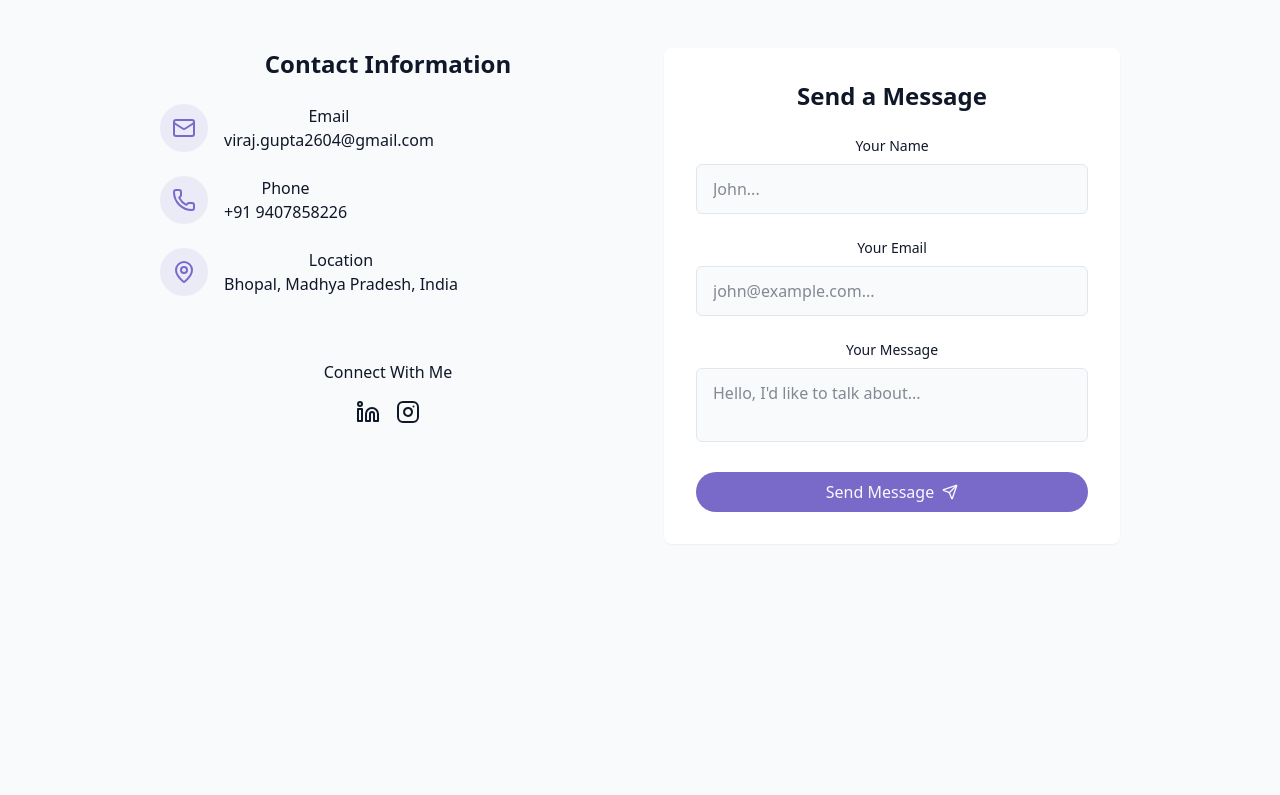
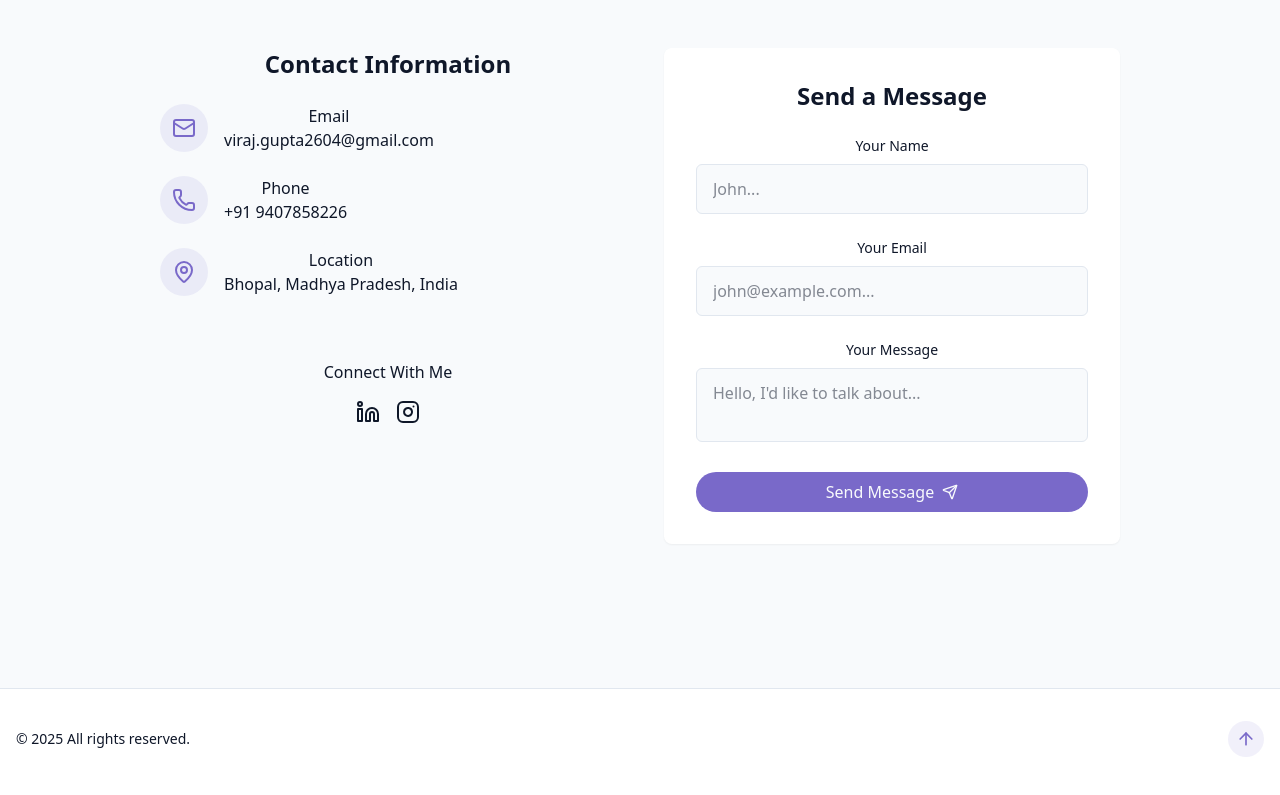
Before and after one commit to sparrow7559/Personal-PortFolio, a React (Vite) app: page / in a window 1280 px wide. Shown: the part 3244-4039 px from the top of the page. Before the commit the page ends 3884 px from the top, so only its background shows below. Built offline with nearby package versions, Linux system fonts and the light colour scheme.

Commit message:
Add Footer component and integrate it into Home page

```diff
--- a/package.json
+++ b/package.json
@@ -10,6 +10,7 @@
     "preview": "vite preview"
   },
   "dependencies": {
+    "@emailjs/browser": "^4.4.1",
     "@radix-ui/react-toast": "^1.2.14",
     "@tailwindcss/vite": "^4.1.11",
     "class-variance-authority": "^0.7.1",
--- a/src/App.jsx
+++ b/src/App.jsx
@@ -1,4 +1,3 @@
-import React from "react";
 import { BrowserRouter, Route, Routes } from "react-router-dom";
 import Home from "./pages/Home";
 import NotFound from "./pages/NotFound";
--- /dev/null
+++ b/src/components/Footer.jsx
@@ -0,0 +1,20 @@
+import { ArrowUp } from "lucide-react";
+import React from "react";
+
+const Footer = () => {
+  return (
+    <footer className="py-12 px-4 bg-card relative border-t border-border mt-12 pt-8 flex flex-wrap justify-between items-center">
+      <p className="text-sm text-muted-foreground">
+        &copy; {new Date().getFullYear()} All rights reserved.
+      </p>
+      <a
+        href="#hero"
+        className="p-2 rounded-full bg-primary/10 hover:bg-primary/20 text-primary transition-colors"
+      >
+        <ArrowUp size={20} />
+      </a>
+    </footer>
+  );
+};
+
+export default Footer;
--- a/src/pages/Home.jsx
+++ b/src/pages/Home.jsx
@@ -7,6 +7,7 @@
 import SkillsSection from "../components/SkillsSection";
 import ProjectsSection from "../components/ProjectsSection";
 import ContactSection from "../components/ContactSection";
+import Footer from "../components/Footer";
 
 const Home = () => {
   return (
@@ -21,6 +22,7 @@
         <ProjectsSection />
         <ContactSection />
       </main>
+      <Footer />
     </div>
   );
 };
```
Also changed, not shown: 2 other files (tests, documents, lock files or other folders).
